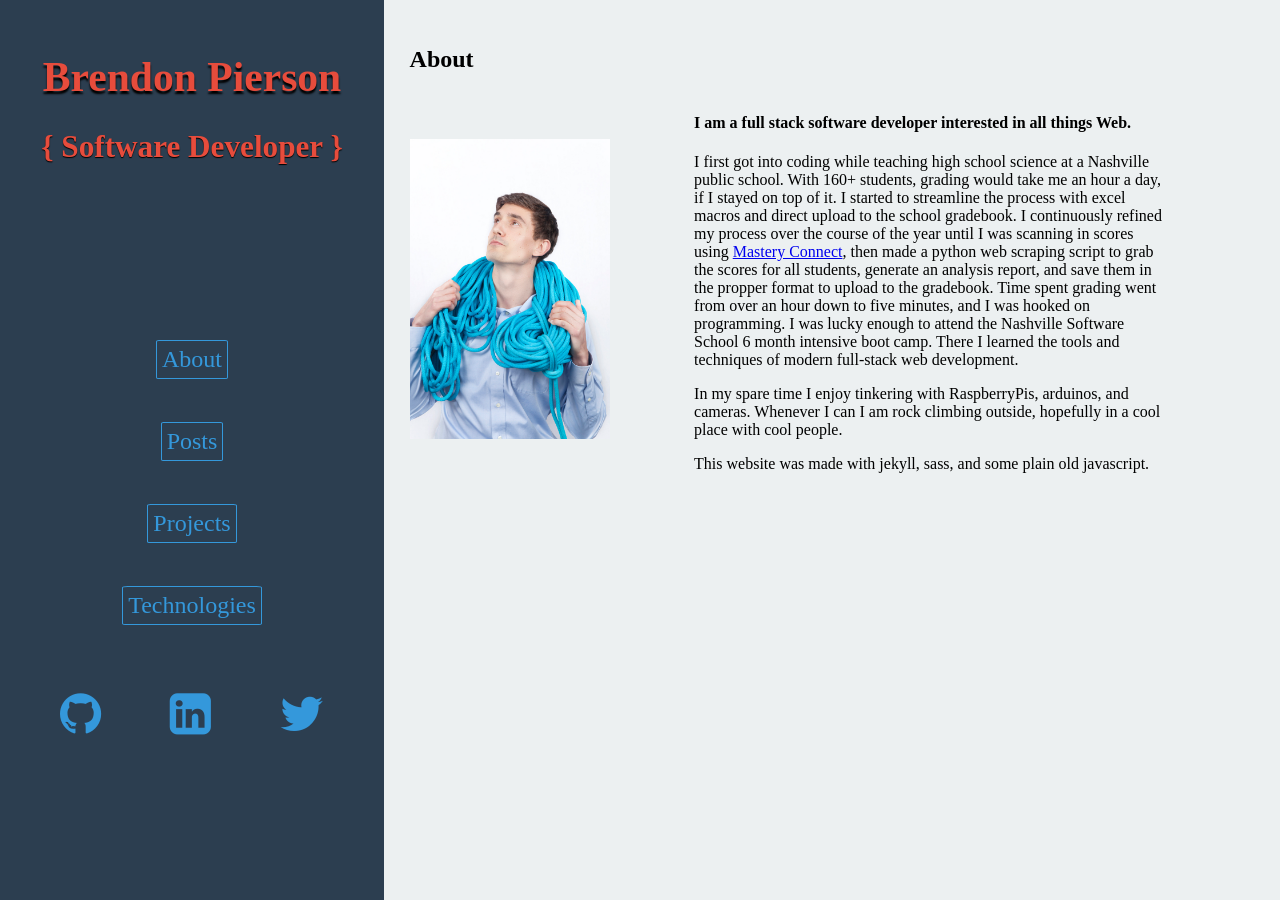
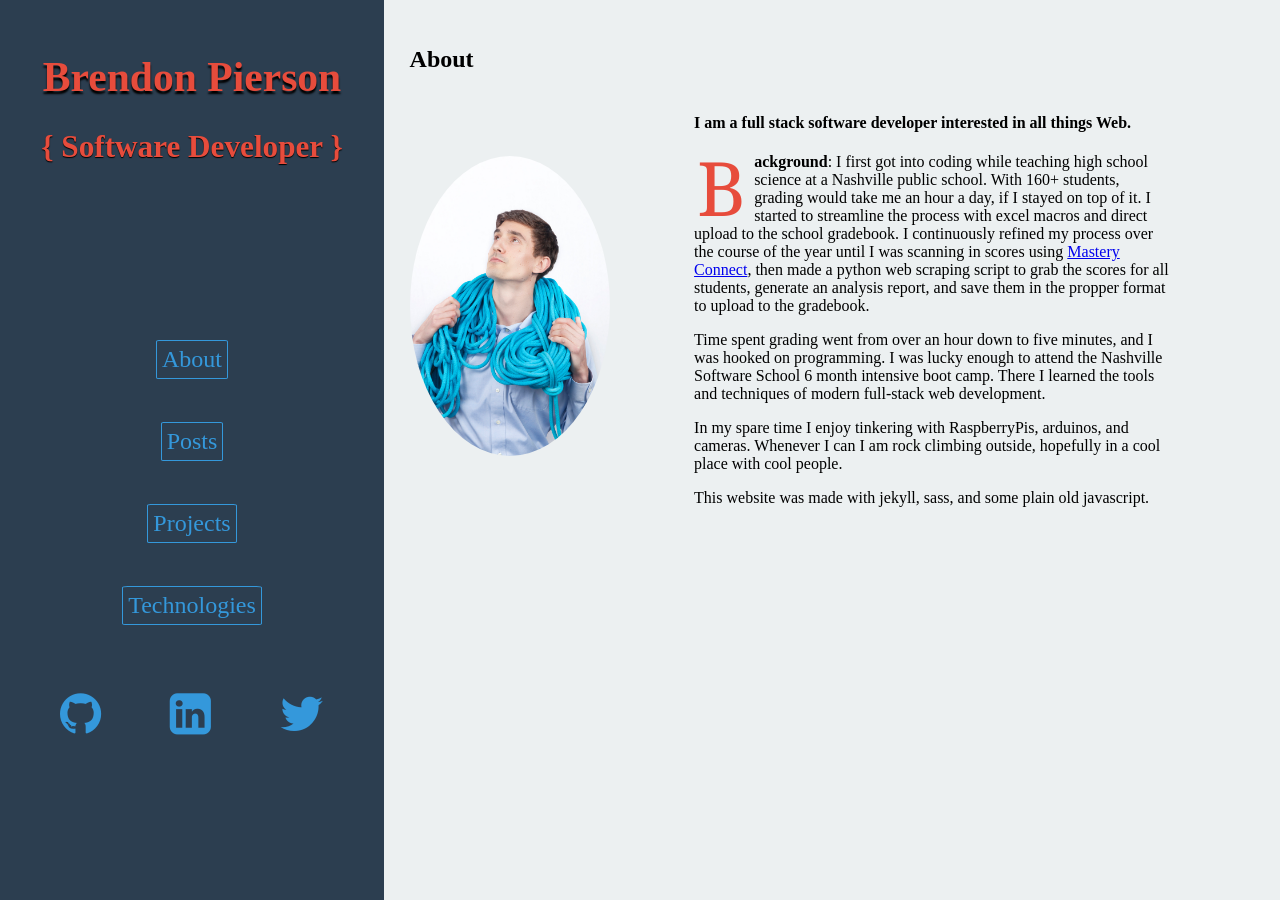
Before and after one commit to BrendonPierson/BrendonPierson.github.io, a Jekyll site: the page built from about.html, in a window 1280 px wide. Built offline with Jekyll 4.4.1, drawn with Linux system fonts in a browser that asks for light colours; nearby versions of some CDN libraries.

Commit message:
Added drop cap to about page

```diff
--- a/_sass/_about.scss
+++ b/_sass/_about.scss
@@ -7,3 +7,11 @@
 .about-div-text {
   padding: 0 10%;
 }
+.firstLetter {
+  float: left; color: $red; font-size: 75px; line-height: 60px; padding-top: 4px; padding-right: 8px; padding-left: 3px; font-family: Georgia;
+}
+.about-div-image {
+  img {
+    border-radius: 100%;
+  }
+}
--- a/about.html
+++ b/about.html
@@ -11,7 +11,10 @@
   <div class="about-div-text">
     <h4>I am a full stack software developer interested in all things Web.</h4>
     <p>
-       I first got into coding while teaching high school science at a Nashville public school.  With 160+ students, grading would take me an hour a day, if I stayed on top of it.  I started to streamline the process with excel macros and direct upload to the school gradebook.  I continuously refined my process over the course of the year until I was scanning in scores using <a href="https://www.masteryconnect.com/">Mastery Connect</a>, then made a python web scraping script to grab the scores for all students, generate an analysis report, and save them in the propper format to upload to the gradebook.  Time spent grading went from over an hour down to five minutes, and I was hooked on programming.  I was lucky enough to attend the Nashville Software School 6 month intensive boot camp.  There I learned the tools and techniques of modern full-stack web development.
+       <span class="firstLetter">B</span><strong>ackground</strong>: I first got into coding while teaching high school science at a Nashville public school.  With 160+ students, grading would take me an hour a day, if I stayed on top of it.  I started to streamline the process with excel macros and direct upload to the school gradebook.  I continuously refined my process over the course of the year until I was scanning in scores using <a href="https://www.masteryconnect.com/">Mastery Connect</a>, then made a python web scraping script to grab the scores for all students, generate an analysis report, and save them in the propper format to upload to the gradebook.
+     </p>
+     <p>
+       Time spent grading went from over an hour down to five minutes, and I was hooked on programming.  I was lucky enough to attend the Nashville Software School 6 month intensive boot camp.  There I learned the tools and techniques of modern full-stack web development.
     </p>
     <p>
        In my spare time I enjoy tinkering with RaspberryPis, arduinos, and cameras.  Whenever I can I am rock climbing outside, hopefully in a cool place with cool people.
```
Also changed, not shown: media/gulp.png.
